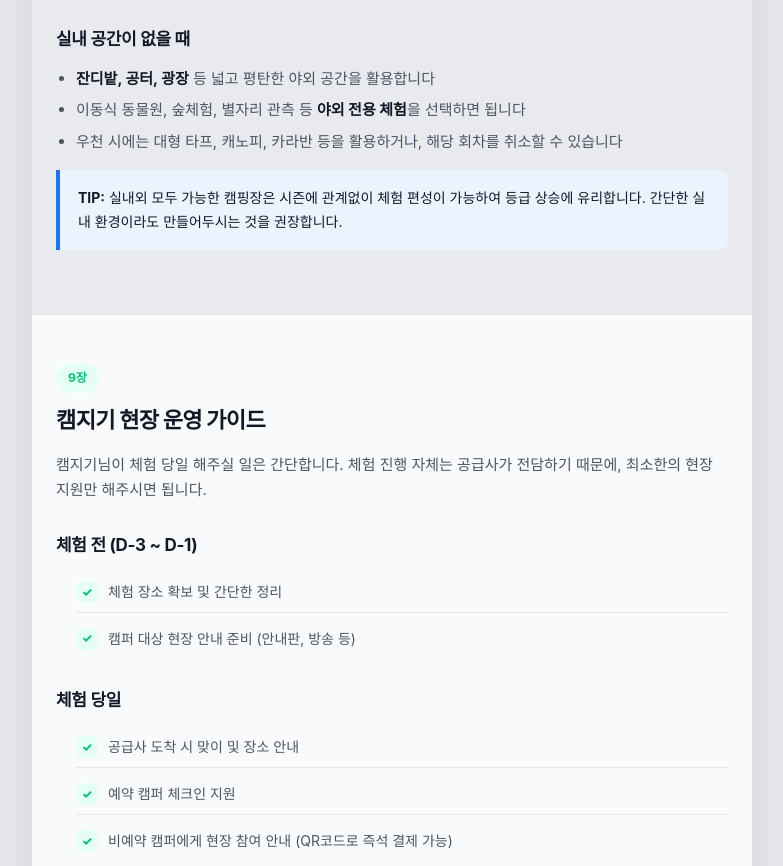
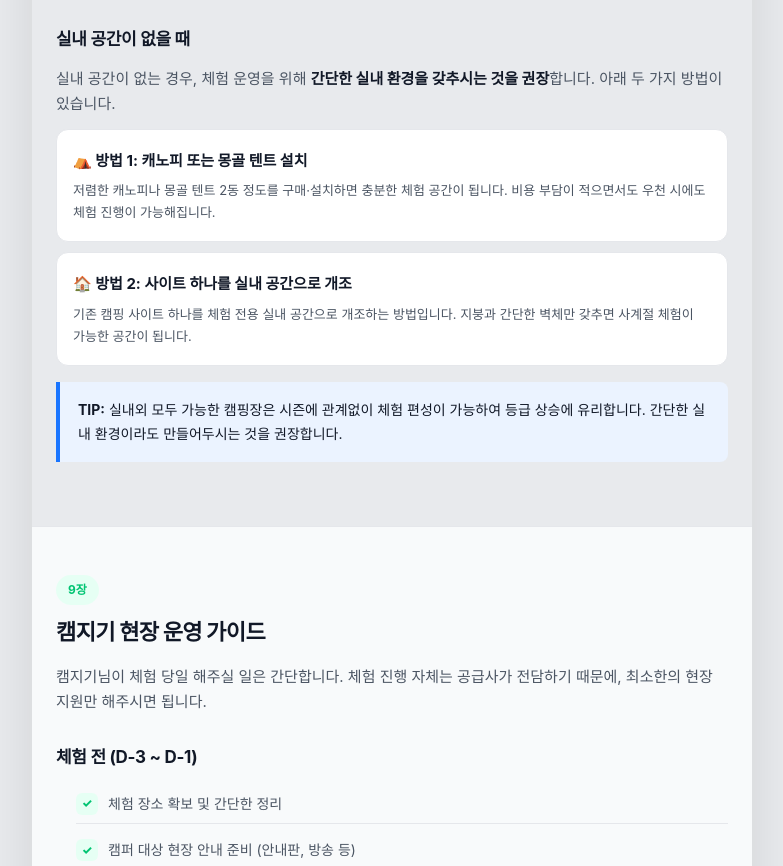
Before and after one commit to toddpgksqjs1-cloud/camfit-experience-landing, a plain HTML site: page index.html in a window 1280 px wide. Shown: the part 8720-9586 px from the top of the page, without its empty margins (248-1031 px from the left). Drawn offline with Linux system fonts and the light colour scheme; a web font is replaced by a local one.

Commit message:
fix: 8장 실내공간 없을 때 세팅 방법 수정

```diff
--- a/index.html
+++ b/index.html
@@ -779,11 +779,15 @@
             </ul>
 
             <h3>실내 공간이 없을 때</h3>
-            <ul>
-                <li><strong>잔디밭, 공터, 광장</strong> 등 넓고 평탄한 야외 공간을 활용합니다</li>
-                <li>이동식 동물원, 숲체험, 별자리 관측 등 <strong>야외 전용 체험</strong>을 선택하면 됩니다</li>
-                <li>우천 시에는 대형 타프, 캐노피, 카라반 등을 활용하거나, 해당 회차를 취소할 수 있습니다</li>
-            </ul>
+            <p>실내 공간이 없는 경우, 체험 운영을 위해 <strong>간단한 실내 환경을 갖추시는 것을 권장</strong>합니다. 아래 두 가지 방법이 있습니다.</p>
+            <div class="card-full">
+                <h5>&#x26FA; 방법 1: 캐노피 또는 몽골 텐트 설치</h5>
+                <p>저렴한 캐노피나 몽골 텐트 2동 정도를 구매·설치하면 충분한 체험 공간이 됩니다. 비용 부담이 적으면서도 우천 시에도 체험 진행이 가능해집니다.</p>
+            </div>
+            <div class="card-full">
+                <h5>&#x1F3E0; 방법 2: 사이트 하나를 실내 공간으로 개조</h5>
+                <p>기존 캠핑 사이트 하나를 체험 전용 실내 공간으로 개조하는 방법입니다. 지붕과 간단한 벽체만 갖추면 사계절 체험이 가능한 공간이 됩니다.</p>
+            </div>
 
             <div class="tip-box">
                 <strong>TIP:</strong> 실내외 모두 가능한 캠핑장은 시즌에 관계없이 체험 편성이 가능하여 등급 상승에 유리합니다. 간단한 실내 환경이라도 만들어두시는 것을 권장합니다.
```
